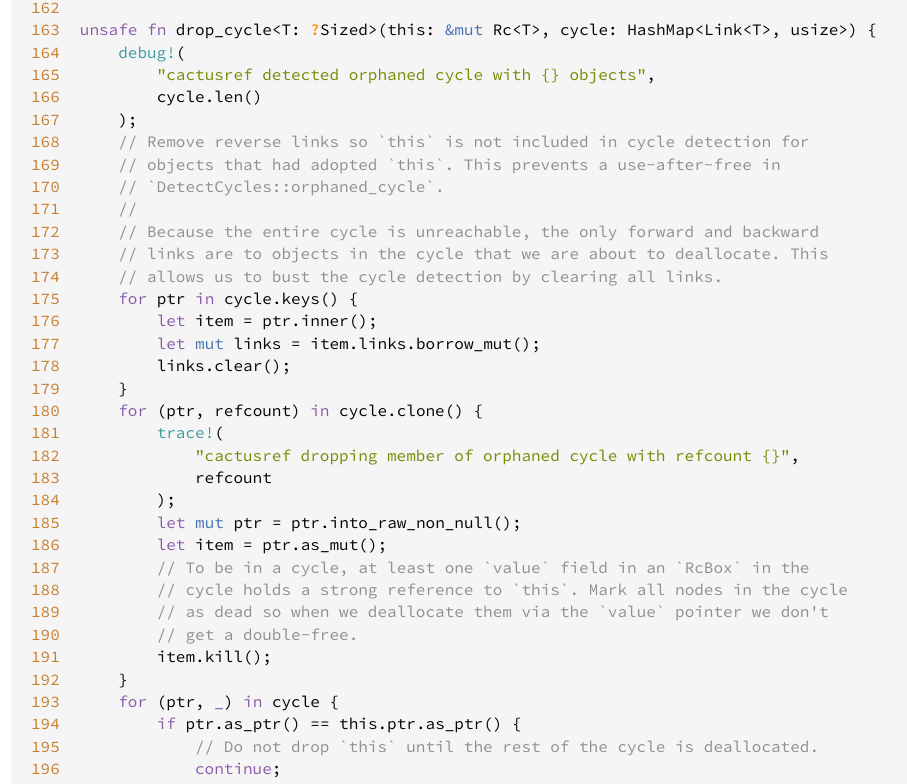
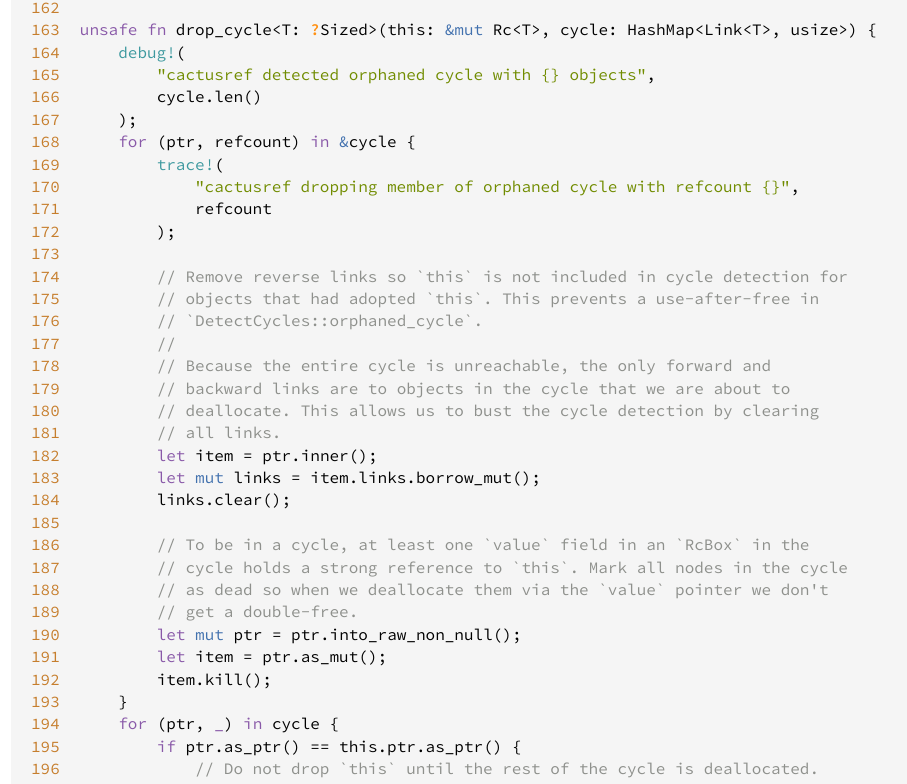
Before and after one commit to artichoke/cactusref, a plain HTML site: page src/cactusref/cycle/drop.rs.html in a window 1280 px wide. Shown: the part 3777-4561 px from the top of the page, without its empty margins (4-911 px from the left). Drawn offline with Linux system fonts and the light colour scheme.

Commit message:
[skip ci] generate docs

```diff
--- a/src/cactusref/cycle/drop.rs.html
+++ b/src/cactusref/cycle/drop.rs.html
@@ -246,6 +246,7 @@
 <span id="246">246</span>
 <span id="247">247</span>
 <span id="248">248</span>
+<span id="249">249</span>
 </pre><div class="example-wrap"><pre class="rust ">
 <span class="kw">use</span> <span class="ident">core</span>::<span class="ident">ptr</span>;
 <span class="kw">use</span> <span class="ident">hashbrown</span>::<span class="ident">HashMap</span>;
@@ -414,29 +415,30 @@
         <span class="string">&quot;cactusref detected orphaned cycle with {} objects&quot;</span>,
         <span class="ident">cycle</span>.<span class="ident">len</span>()
     );
-    <span class="comment">// Remove reverse links so `this` is not included in cycle detection for</span>
-    <span class="comment">// objects that had adopted `this`. This prevents a use-after-free in</span>
-    <span class="comment">// `DetectCycles::orphaned_cycle`.</span>
-    <span class="comment">//</span>
-    <span class="comment">// Because the entire cycle is unreachable, the only forward and backward</span>
-    <span class="comment">// links are to objects in the cycle that we are about to deallocate. This</span>
-    <span class="comment">// allows us to bust the cycle detection by clearing all links.</span>
-    <span class="kw">for</span> <span class="ident">ptr</span> <span class="kw">in</span> <span class="ident">cycle</span>.<span class="ident">keys</span>() {
-        <span class="kw">let</span> <span class="ident">item</span> <span class="op">=</span> <span class="ident">ptr</span>.<span class="ident">inner</span>();
-        <span class="kw">let</span> <span class="kw-2">mut</span> <span class="ident">links</span> <span class="op">=</span> <span class="ident">item</span>.<span class="ident">links</span>.<span class="ident">borrow_mut</span>();
-        <span class="ident">links</span>.<span class="ident">clear</span>();
-    }
-    <span class="kw">for</span> (<span class="ident">ptr</span>, <span class="ident">refcount</span>) <span class="kw">in</span> <span class="ident">cycle</span>.<span class="ident">clone</span>() {
+    <span class="kw">for</span> (<span class="ident">ptr</span>, <span class="ident">refcount</span>) <span class="kw">in</span> <span class="kw-2">&amp;</span><span class="ident">cycle</span> {
         <span class="macro">trace</span><span class="macro">!</span>(
             <span class="string">&quot;cactusref dropping member of orphaned cycle with refcount {}&quot;</span>,
             <span class="ident">refcount</span>
         );
-        <span class="kw">let</span> <span class="kw-2">mut</span> <span class="ident">ptr</span> <span class="op">=</span> <span class="ident">ptr</span>.<span class="ident">into_raw_non_null</span>();
-        <span class="kw">let</span> <span class="ident">item</span> <span class="op">=</span> <span class="ident">ptr</span>.<span class="ident">as_mut</span>();
+
+        <span class="comment">// Remove reverse links so `this` is not included in cycle detection for</span>
+        <span class="comment">// objects that had adopted `this`. This prevents a use-after-free in</span>
+        <span class="comment">// `DetectCycles::orphaned_cycle`.</span>
+        <span class="comment">//</span>
+        <span class="comment">// Because the entire cycle is unreachable, the only forward and</span>
+        <span class="comment">// backward links are to objects in the cycle that we are about to</span>
+        <span class="comment">// deallocate. This allows us to bust the cycle detection by clearing</span>
+        <span class="comment">// all links.</span>
+        <span class="kw">let</span> <span class="ident">item</span> <span class="op">=</span> <span class="ident">ptr</span>.<span class="ident">inner</span>();
+        <span class="kw">let</span> <span class="kw-2">mut</span> <span class="ident">links</span> <span class="op">=</span> <span class="ident">item</span>.<span class="ident">links</span>.<span class="ident">borrow_mut</span>();
+        <span class="ident">links</span>.<span class="ident">clear</span>();
+
         <span class="comment">// To be in a cycle, at least one `value` field in an `RcBox` in the</span>
         <span class="comment">// cycle holds a strong reference to `this`. Mark all nodes in the cycle</span>
         <span class="comment">// as dead so when we deallocate them via the `value` pointer we don&#39;t</span>
         <span class="comment">// get a double-free.</span>
+        <span class="kw">let</span> <span class="kw-2">mut</span> <span class="ident">ptr</span> <span class="op">=</span> <span class="ident">ptr</span>.<span class="ident">into_raw_non_null</span>();
+        <span class="kw">let</span> <span class="ident">item</span> <span class="op">=</span> <span class="ident">ptr</span>.<span class="ident">as_mut</span>();
         <span class="ident">item</span>.<span class="ident">kill</span>();
     }
     <span class="kw">for</span> (<span class="ident">ptr</span>, <span class="kw">_</span>) <span class="kw">in</span> <span class="ident">cycle</span> {
```
